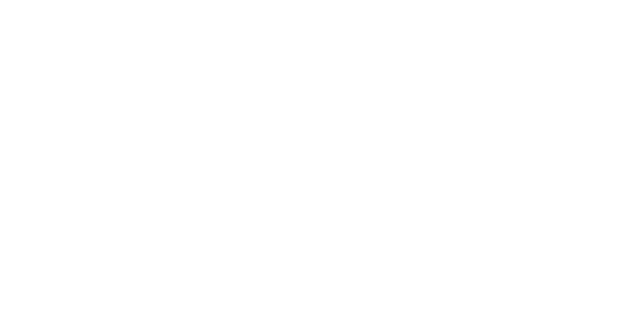
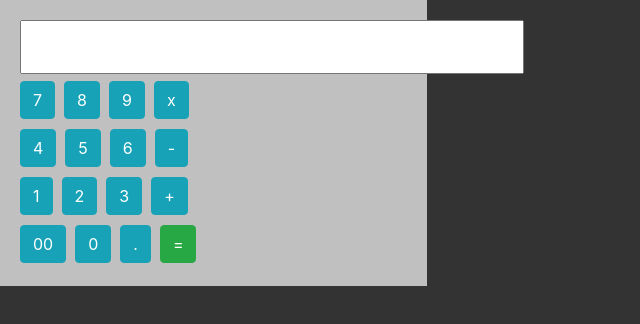
Before and after one commit to marcostkao/projetoCalculadora, a plain HTML site: page index.html in a window 1280 px wide. Shown: the whole page, without its empty margins (0-640 px from the left). Drawn offline with nearby package versions, Linux system fonts and the light colour scheme.

Commit message:
nova atualização

```diff
--- a/css/style.css
+++ b/css/style.css
@@ -0,0 +1,16 @@
+body{
+    background-color: rgb(51, 51, 51);
+}
+
+
+.calculadora{
+    display: flex;
+    position: center;
+    padding: 20px;
+    background-color: silver;
+    font-size: 2em;
+}
+
+.botao-estilo{
+
+}
--- a/index.html
+++ b/index.html
@@ -4,10 +4,44 @@
     <meta charset="UTF-8">
     <meta name="viewport" content="width=device-width, initial-scale=1.0">
     <title>Calculadora</title>
+    <link rel="stylesheet" href="https://stackpath.bootstrapcdn.com/bootstrap/4.4.1/css/bootstrap.min.css" integrity="sha384-Vkoo8x4CGsO3+Hhxv8T/Q5PaXtkKtu6ug5TOeNV6gBiFeWPGFN9MuhOf23Q9Ifjh" crossorigin="anonymous">
+    <script src="https://stackpath.bootstrapcdn.com/bootstrap/4.4.1/js/bootstrap.min.js" integrity="sha384-wfSDF2E50Y2D1uUdj0O3uMBJnjuUD4Ih7YwaYd1iqfktj0Uod8GCExl3Og8ifwB6" crossorigin="anonymous"></script>
+    <link rel="stylesheet" href="css/style.css">
 </head>
 <body>
-    <h1></h1>
 
+    <div class="calculadora  col-lg-4">
+        <div>
+            <div>
+                <input type="text">
+            </div>
+            <div class="botao-estilo" >
+                <button type="button" class="btn btn-info">7</button>
+                <button type="button" class="btn btn-info">8</button>
+                <button type="button" class="btn btn-info">9</button>
+                <button type="button" class="btn btn-info">x</button>
+            </div>
+            <div >
+                <button type="button" class="btn btn-info">4</button>
+                <button type="button" class="btn btn-info">5</button>
+                <button type="button" class="btn btn-info">6</button>
+                <button type="button" class="btn btn-info">-</button>
+            </div>
+            <div>
+                <button type="button" class="btn btn-info">1</button>
+                <button type="button" class="btn btn-info">2</button>
+                <button type="button" class="btn btn-info">3</button>
+                <button type="button" class="btn btn-info">+</button>
+            </div>
+            <div>
+                <button type="button" class="btn btn-info">00</button>
+                <button type="button" class="btn btn-info">0</button>
+                <button type="button" class="btn btn-info">.</button>
+                <button type="button" class="btn btn-success">=</button>
+            </div>
+
+        </div>
+    </div>
 
 
 
```
